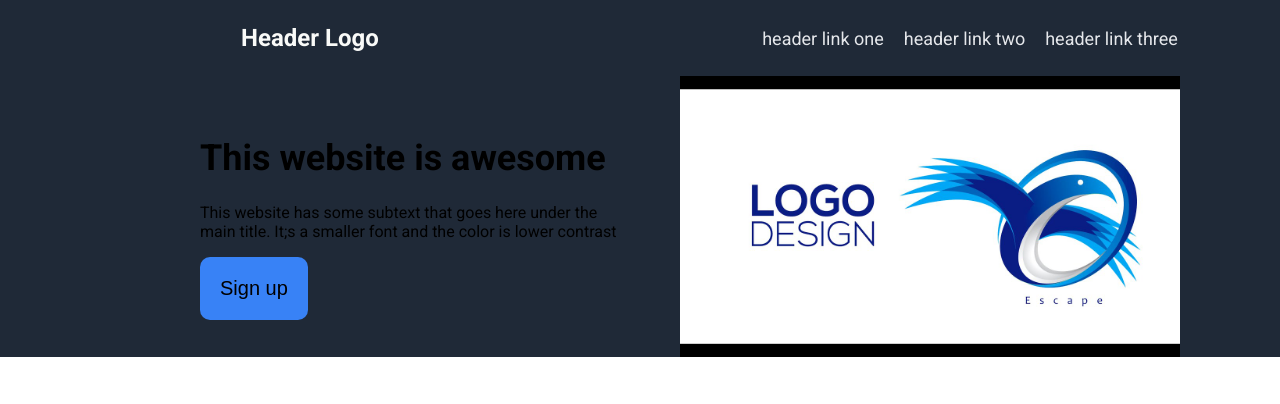
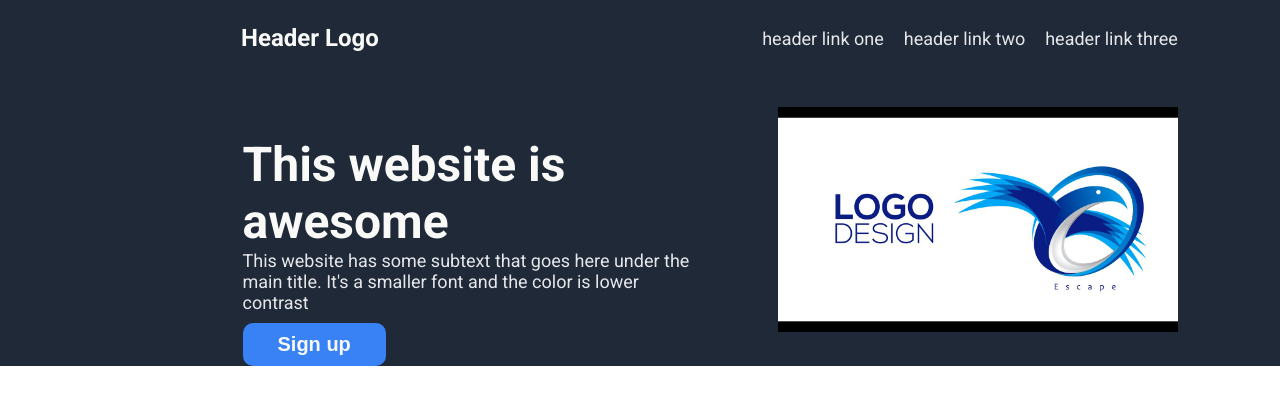
Before and after one commit to Clucks/landing-page, a plain HTML site: page index.html in a window 1280 px wide. Drawn offline with Linux system fonts and the light colour scheme.

Commit message:
Centered purpose and logo

```diff
--- a/index.html
+++ b/index.html
@@ -21,7 +21,7 @@
                 <div class = "purpose-left">
                     <div class = signup>
                         <h1 id = "main">This website is awesome</h1>
-                        <p>This website has some subtext that goes here under the main title. It;s a smaller font and the color is lower contrast</p    >
+                        <p id = "hero-secondary">This website has some subtext that goes here under the main title. It's a smaller font and the color is lower contrast</p    >
                         <button>Sign up</button>
                     </div>
                 </div>
--- a/style.css
+++ b/style.css
@@ -41,45 +41,33 @@ body {
 .right-header{
     color: #e5e7eb;
 }
-
-.left-header{
-
-}
-
 ul{
     list-style-type: none;
 }
-
-.purpose    {
+.purpose{
     display:flex;
-
+    justify-content:space-around;
+    align-items: center;
 }
-
-.purpose-left, .purpose-right{
-    display:flex;
-    flex-direction: column;
-    justify-content: center;
-    align-items: center;
-
+.purpose-left{
+    margin:0;
+    padding:60px 0 0 200px;
+    border:0;
 }
 
 .purpose-right{
-    padding-right:100px;
-
-}
-
-.purpose-left   {
-    padding-left:200px;
-    padding-right:60px;
+    margin:0;
+    padding: 0 60px 0 0;
+    border: 0;
 }
 
 img{
-    width: 500px;
+    width: 400px;
     height:auto;
 }
 
 .signup {
-    max-width: 500px;
+    max-width: 450px;
 }
 
 button{
@@ -87,11 +75,24 @@ button{
     border-radius:10px;
     border:none;
     font-size:20px;
-    padding:20px;
+    font-weight: 700;
+    padding: 10px 35px;
+    color:#F9FAF8;
 }
 
 #main{
-    font-size:36px;
+    font-size:48px;
     font-weight:900;
+    color:#F9FAF8;
+    margin: 0;
+    padding:0;
+    border: 0;
+}
 
+#hero-secondary{
+    font-size:18px;
+    color:#E5E7EB;
+    margin:0;
+    padding: 0 0 10px;
+    border: 0;
 }
```
